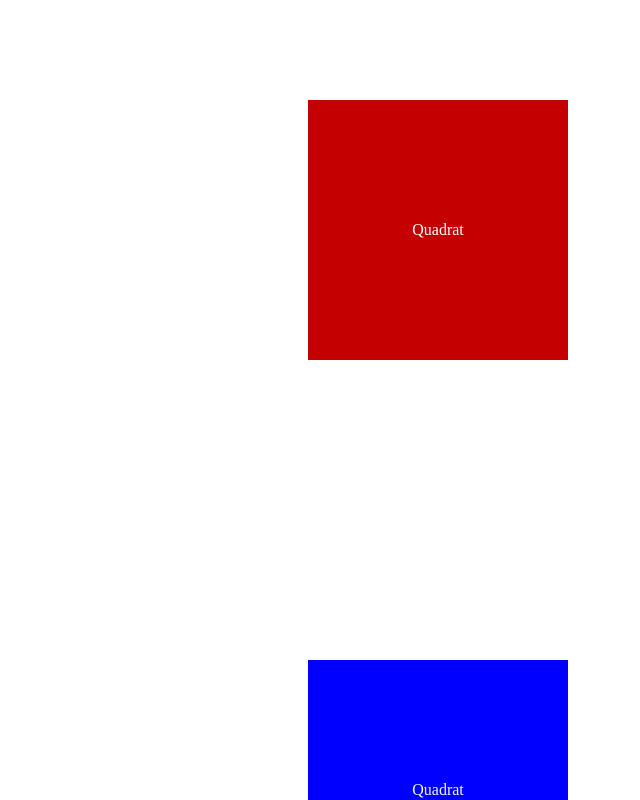
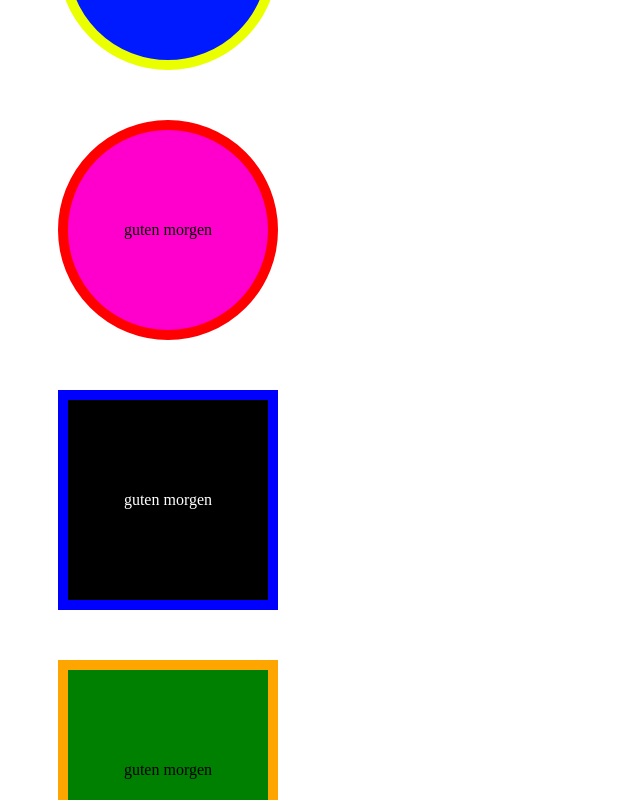
Before and after one commit to 109122MZ/Challenge-One, an Angular app in the folder challengeChildOne/: page / in a window 1280 px wide. Shown: the part 200-1000 px from the top of the page, without its empty margins (0-640 px from the left). Built offline with nearby package versions, Linux system fonts and the light colour scheme.

Commit message:
Challenge 3.

```diff
--- a/challengeChildOne/package.json
+++ b/challengeChildOne/package.json
@@ -3,7 +3,7 @@
   "version": "0.0.0",
   "scripts": {
     "ng": "ng",
-    "start": "ng serve",
+    "start": "ng serve -o",
     "build": "ng build",
     "watch": "ng build --watch --configuration development",
     "test": "ng test"
--- a/challengeChildOne/src/app/app.html
+++ b/challengeChildOne/src/app/app.html
@@ -1,4 +1,5 @@
-<div class="quadratzwei">Quadrat</div>
-<div class="quadrateins">Quadrat</div>
-<div class="quadratdrei">Quadrat</div>
+<div class="kreiseins">guten morgen</div>
+<div class="kreiszwei">guten morgen</div>
+<div class="Quadrateins">guten morgen</div>
+<div class="Quadratzwei">guten morgen</div>
 <router-outlet />
--- a/challengeChildOne/src/app/app.scss
+++ b/challengeChildOne/src/app/app.scss
@@ -1,39 +1,49 @@
-.quadratzwei{
+.kreiseins{
         width: 200px; // Breite einstellen
     height: 200px; // Höhe einstellen
-    background-color: rgb(196, 0, 0); // Innenfarbe einstellen
-    color: rgb(255, 255, 255); // Text färben
-    border-radius: 0px; // Rundungen einstellen
-    padding: 30px; // Innenabstand einstellen
-    margin: 300px; // Aussenabstand einstellen
-    display: flex; // Aktivierung
-    justify-content: center; // Rechts abbiegen
-    align-items: center; // Oben steigen
-    border: 0px red solid; // Randfarbe einstellen
+    background-color: rgb(0, 26, 255); // Innenfarbe einstellen
+    color: hwb(0 0% 100%); // Text färben
+    border-radius: 900px; // Rundungen einstellen
+    padding: 0px; // Innenabstand einstellen
+    margin: 50px; // Aussenabstand einstellen
+    display:  flex; // Aktivierung
+    justify-content:center; // Rechts abbiegen
+    align-items:center; // Oben steigen
+    border: 10px rgb(234, 255, 0) solid; // Randfarbe einstellen
 }
-
-.quadrateins{
+.kreiszwei{
+    background-color: rgb(255, 0, 204);
     width: 200px;
     height: 200px;
-    background-color: blue;
-    margin: 300px;
-    padding: 30px;
+    border-radius: 900px;
+    margin: 50px;
+    align-items:center;
+    justify-content:center;
     display: flex;
-    justify-content: center;
-    align-items: center;
-    color: aliceblue;
-
+    border: 10px red solid;
 
 }
+.Quadrateins{
+    background-color: black;
+    color: white;
+    width: 200px;
+    height: 200px;
+    border-radius: 0px;
+    margin: 50px;
+    display: flex;
+    align-items:center;
+    justify-content:center;
+    border: 10px blue solid;
 
-.quadratdrei{
-   width: 200px;
-   height: 200px;
-   background-color: black;
-   margin: 300px;
-   padding: 30px;
-   display: flex;
-   justify-content: center;
-   align-items: center;
-   color: aliceblue;
 }
+.Quadratzwei{
+    background-color: green;
+    width: 200px;
+    height: 200px;
+    border-radius: 0px;
+    margin: 50px;
+    display: flex;
+    align-items:center;
+    justify-content:center;
+    border: 10px orange solid;
+}
```
